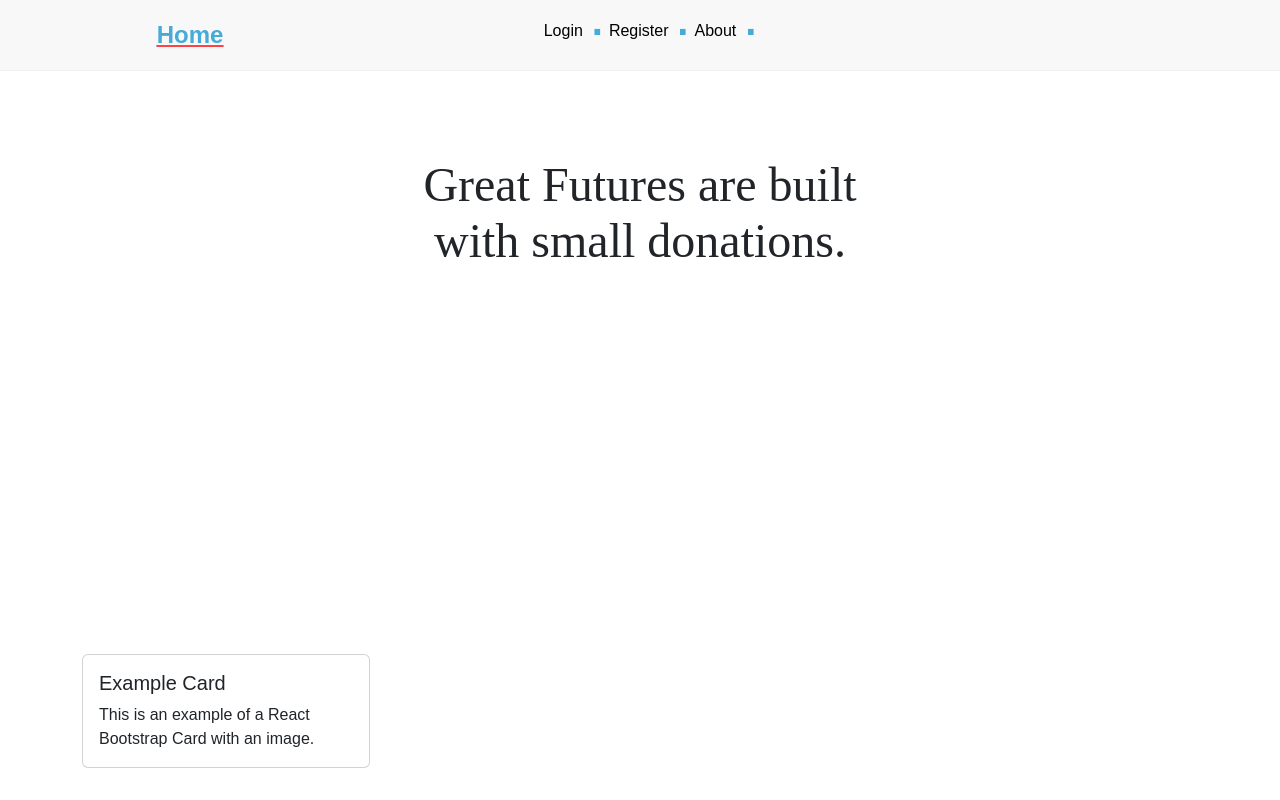
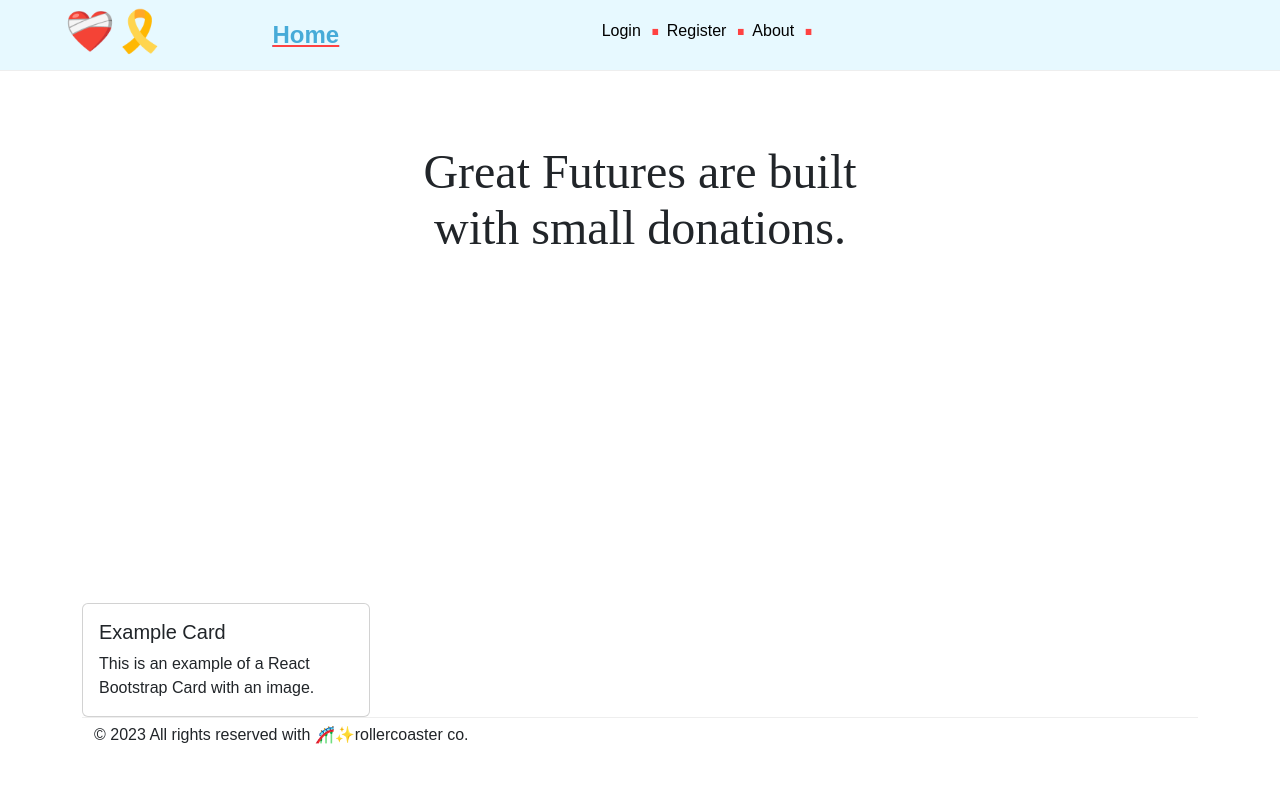
Before and after one commit to faizyabShah/Donate-for-a-cause, a React (Create React App) app in the folder frontend/: page / in a window 1280 px wide. Built offline with nearby package versions, Linux system fonts and the light colour scheme; a small style sheet from the web is missing; a web font is replaced by a local one.

Commit message:
added footer, icons.

```diff
--- /dev/null
+++ b/frontend/src/components/Footer.js
@@ -0,0 +1,16 @@
+import React from 'react';
+import { Container, Row, Col } from 'react-bootstrap';
+import './Footer.scss';
+
+function Footer() {
+    return (
+      <Container fluid className="footer">
+        <Row>
+          <Col md="6">
+            <p>&copy; 2023 All rights reserved with 🎢✨rollercoaster co.</p>
+          </Col>
+        </Row>
+      </Container>
+    );
+  }
+  export default Footer;
--- /dev/null
+++ b/frontend/src/components/Footer.scss
@@ -0,0 +1,12 @@
+.footer {
+    padding: 5px;
+    border-top: 1px solid #eee;
+
+    .container {
+      display: flex;
+      flex-direction: column;
+      align-items: center;
+        justify-content: center;
+
+    }
+  }
--- a/frontend/src/components/Navbar.js
+++ b/frontend/src/components/Navbar.js
@@ -18,6 +18,7 @@ const Navbar = function ({ links }) {
   return (
     <header>
       <div className="container-navbar">
+        <h1>❤️‍🩹🎗️</h1>
         <Link to={isOrg ? "/org-dashboard" : "/"} className="logo">
           <h1>Home</h1>
         </Link>
--- a/frontend/src/components/Navbar.scss
+++ b/frontend/src/components/Navbar.scss
@@ -1,6 +1,6 @@
 header {
 
-    background-color: #f8f8f8;
+    background-color: #e7f9ff;
     // box-shadow: 0 0 10px rgba(0, 0, 0, 0.15);
     border-bottom: 1.5px solid #eee;
     display: flex;
@@ -37,7 +37,7 @@ header {
                 transform: translateY(-50%);
                 font-size: 40px;
                 font-weight: 700;
-                color: #47abd8;
+                color: #FF4242;
                 border-radius: 100%;
               }
               &:hover {
--- a/frontend/src/pages/Home.js
+++ b/frontend/src/pages/Home.js
@@ -1,6 +1,7 @@
 import "./Home.scss";
 import { useUserContext } from "../hooks/userContextHook";
 import CardComponent from "../components/CardComponent";
+import Footer from "../components/Footer";
 
 function Home() {
   const { isLoggedIn, user } = useUserContext();
@@ -18,6 +19,9 @@ function Home() {
     title="Example Card"
     text="This is an example of a React Bootstrap Card with an image."
     />
+    <div>
+      <Footer />
+    </div>
 
     </div>
   );
--- a/frontend/src/pages/Home.scss
+++ b/frontend/src/pages/Home.scss
@@ -2,6 +2,7 @@
     display: flex;
     flex-direction: column;
     height: 100%;
+    width: 100%;
 
     .info {
         font-family: 'Arapey';
```
